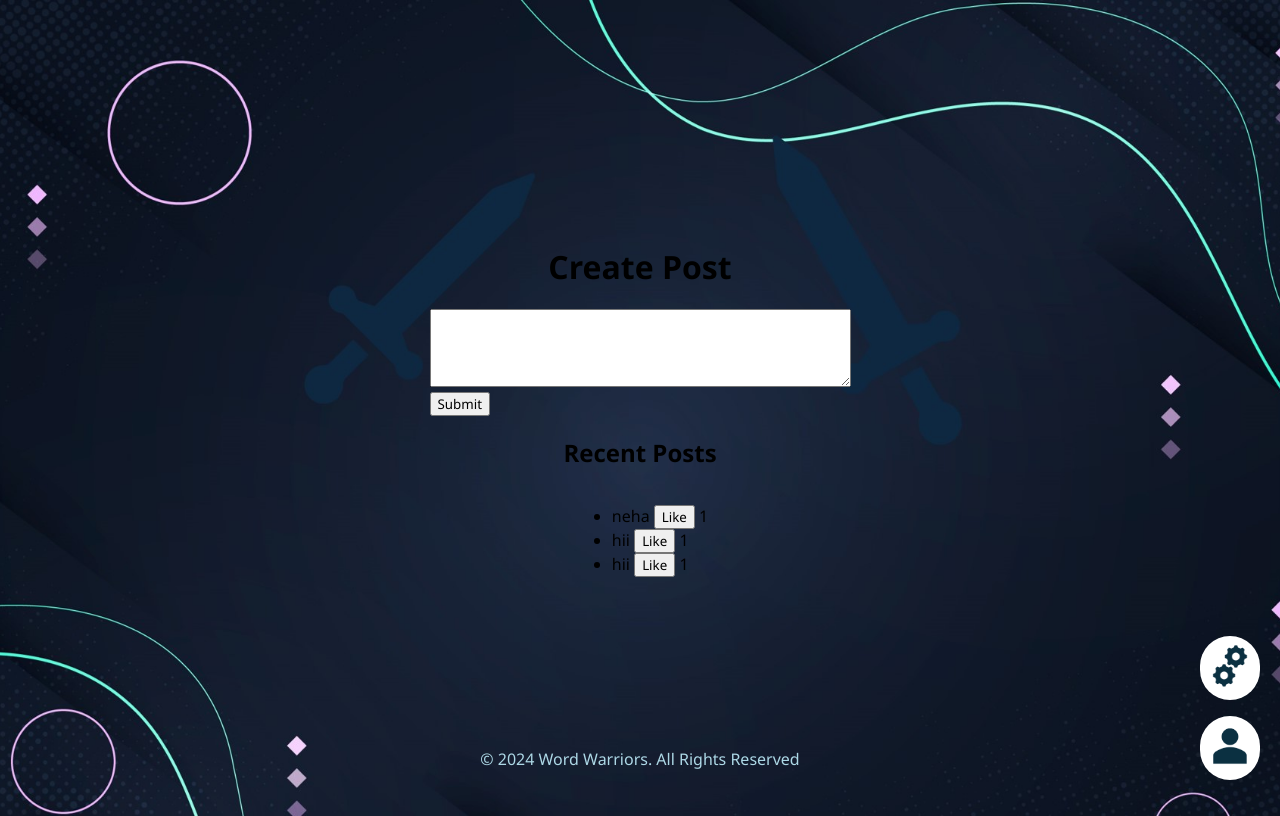
After one commit to panhadng/hangman, a Django app: page /post_form in a window 1280 px wide. The commit adds this page. Run offline with Django 4.2, Linux system fonts and the light colour scheme; data comes from the database, SQL or seed files in the repository; both versions use the stored data as it was after the commit; some libraries are stand-ins or nearby versions; some web fonts are replaced.

Commit message:
code for comment and like

```diff
--- a/game/models.py
+++ b/game/models.py
@@ -91,3 +91,17 @@ class Guess(models.Model):
 
     def __str__(self):
         return f"Guess of {self.text} made on {self.guess_datetime}"
+
+#Post model is here
+
+class Post(models.Model):
+    author = models.ForeignKey("User", on_delete=models.CASCADE)
+    content = models.TextField()
+    created_at = models.DateTimeField(auto_now_add=True)
+    likes = models.ManyToManyField(User, related_name='liked_posts', blank=True)
+
+    def __str__(self):
+        return self.content
+
+    def like_count(self):
+        return self.likes.count()
--- a/game/templates/game/menu.html
+++ b/game/templates/game/menu.html
@@ -3,7 +3,7 @@
 <div class="menus">
   <a href="{% url 'game' level=1 new=1 %}">Start New Game</a>
   <a href="#">Load Game</a>
-  <a href="#">Social Hub</a>
+  <a href="{% url 'post_form' %}">Social Hub</a>
   <a href="{% url 'leaderboard' %}">Leaderboard</a>
   <a href="{% url 'profile' %}">Profile</a>
 </div>
--- /dev/null
+++ b/game/templates/game/post_form.html
@@ -0,0 +1,43 @@
+{% extends "game/layout.html" %} {% load static %}
+{% block body %}
+<h1>Create Post</h1>
+<form method="POST" action="{% url 'post_form' %}">
+    {% csrf_token %}
+    <textarea name="content" rows="4" cols="50"></textarea><br>
+    <button type="submit">Submit</button>
+</form>
+
+<h2>Recent Posts</h2>
+<ul>
+    {% for post in posts %}
+    <li>{{ post.content }}
+        <button class="like-btn" data-post-id="{{ post.id }}">Like</button>
+        <span class="like-count">{{ post.like_count }}</span>
+    </li>
+    {% endfor %}
+</ul>
+
+<script>
+    $(document).ready(function() {
+        $('.like-btn').click(function() {
+            var post_id = $(this).data('post-id');
+            var csrf_token = '{{ csrf_token }}';
+            $.ajax({
+                url: '{% url "like_post" post_id=0 %}'.replace('0', post_id),
+                method: 'GET',
+                data: {'csrfmiddlewaretoken': csrf_token},
+                success: function(response) {
+                    $('.like-count[data-post-id=' + post_id + ']').text(response.like_count);
+                    if (response.liked) {
+                        $('.like-btn[data-post-id=' + post_id + ']').text('Unlike');
+                    } else {
+                        $('.like-btn[data-post-id=' + post_id + ']').text('Like');
+                    }
+                }
+            });
+        });
+    });
+</script>
+
+
+{% endblock %}
--- a/game/urls.py
+++ b/game/urls.py
@@ -30,4 +30,8 @@ urlpatterns = [
     path('game/level=<int:level>/new=<int:new>', views.game, name="game"),
     path('guess/game_id=<int:game_id>', views.guess, name="guess"),
 
+    #post
+    path('post_form', views.post_form, name='post_form'),
+    path('like/<int:post_id>/', views.like_post, name='like_post'),
+
 ]
--- a/game/views.py
+++ b/game/views.py
@@ -3,6 +3,7 @@ from django.contrib.auth import authenticate, login, logout
 from django.db import IntegrityError
 from django.http import HttpResponseRedirect, JsonResponse
 from django.urls import reverse
+from .models import Post
 import json
 
 from game.models import Word, Hint, Level, Game, User, GameLevel
@@ -207,3 +208,30 @@ def populate(request):
         print(json.dumps(word_data, indent=4))
 
     return redirect('index')
+
+
+#code for post to create
+def post_form(request):
+    if request.method == 'POST':
+        content = request.POST.get('content')
+        if content:
+            # Post.objects.create(content=content)
+            post = Post(author=request.user, content=content)  # Create post object with author set to the logged-in user
+            post.save()
+            return redirect('post_form')  # Redirect to the same page after posting
+
+    posts = Post.objects.all().order_by('-created_at')  # Fetch all posts, ordered by creation time
+    return render(request, 'game/post_form.html', {'posts': posts})
+
+
+
+def like_post(request, post_id):
+    post = Post.objects.get(pk=post_id)
+    if request.user in post.likes.all():
+        post.likes.remove(request.user)
+        liked = False
+    else:
+        post.likes.add(request.user)
+        liked = True
+    like_count = post.likes.count()
+    return JsonResponse({'like_count': like_count, 'liked': liked})
```
Also changed, not shown: db.sqlite3, game/migrations/0001_initial.py, game/migrations/0002_alter_gamelevel_guessed_strings.py (deleted), game/migrations/0002_post_likes.py (added), game/migrations/0003_alter_gamelevel_guessed_strings.py (deleted), game/migrations/0003_remove_post_likes_post_likes.py (added), game/migrations/0004_remove_post_likes.py (added), game/migrations/0005_post_like_count.py (added), game/migrations/0006_remove_post_like_count_post_likes.py (added).
